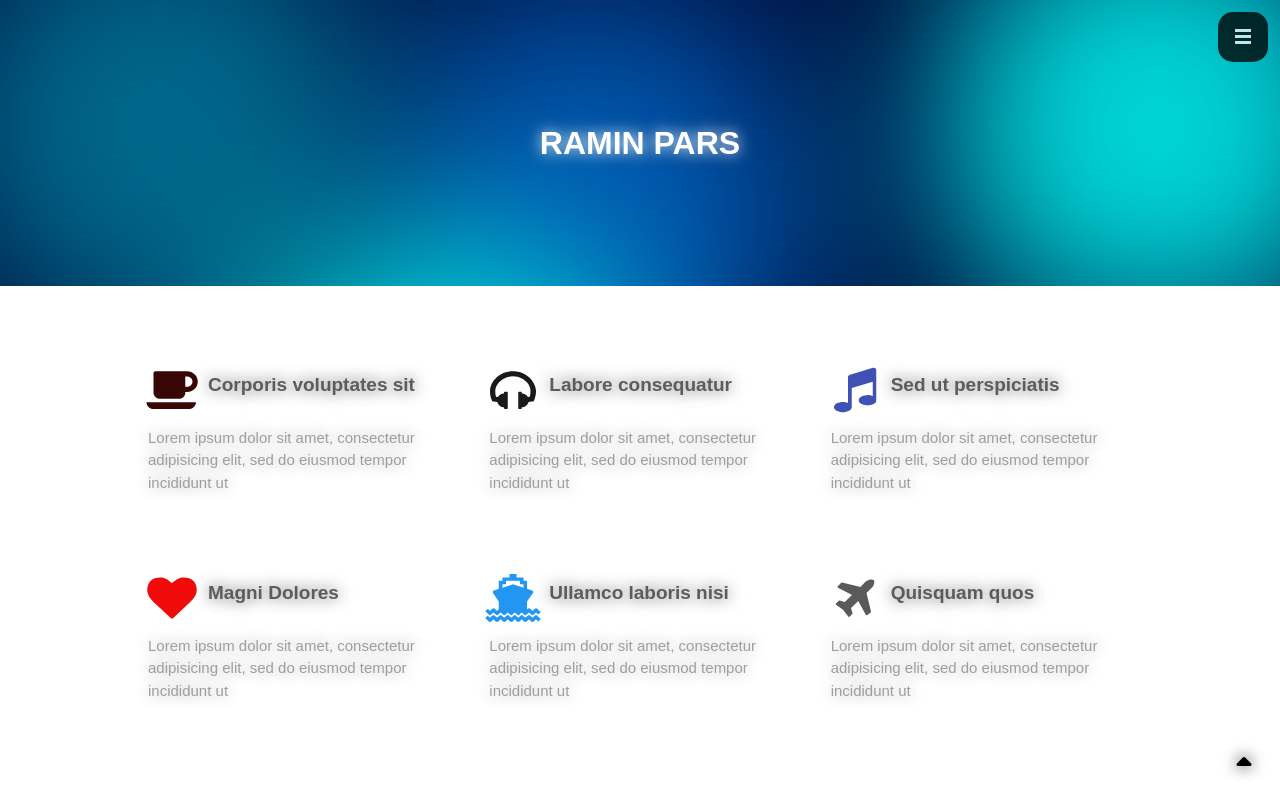
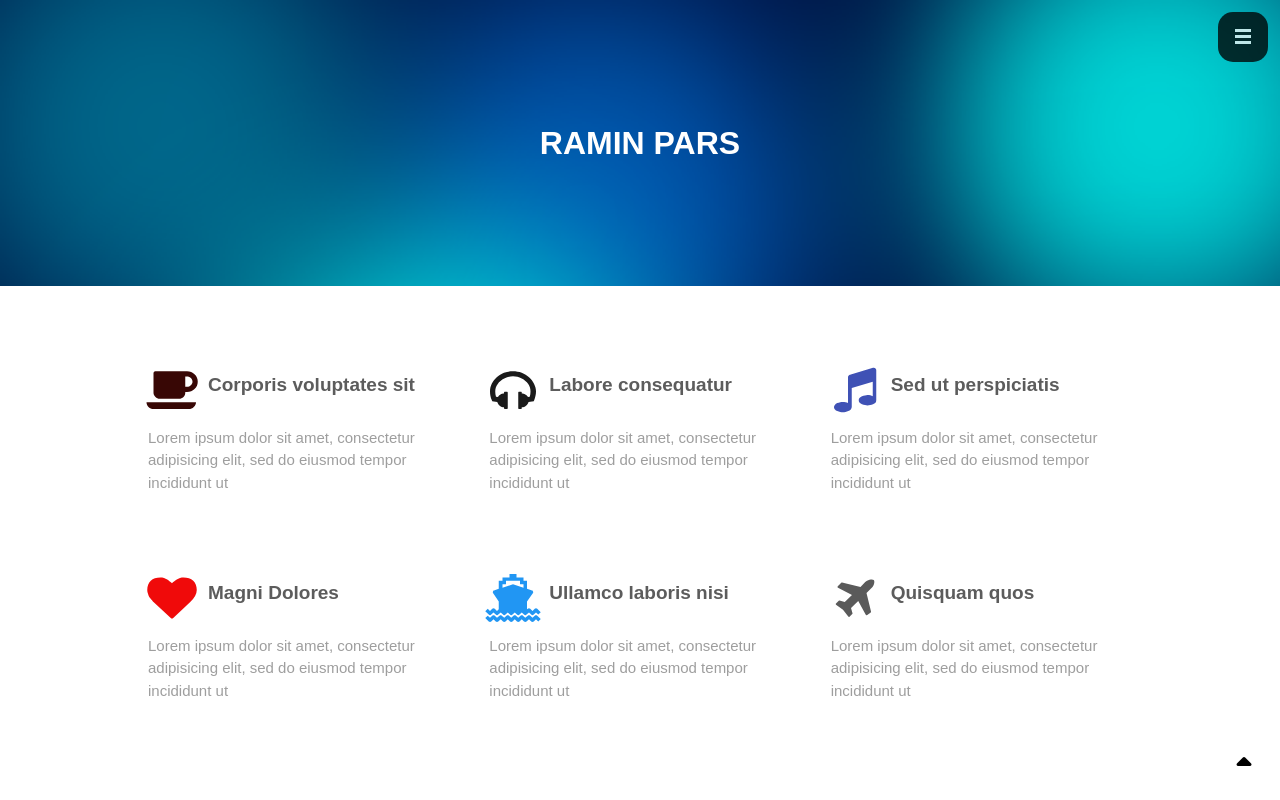
Before and after one commit to raminpars/raminpars.github.io, a plain HTML site: page index.html in a window 1280 px wide. Shown: the top 800 px of the page. Drawn offline with nearby package versions, Linux system fonts and the light colour scheme; files that its build step writes are made by us from their sources.

Commit message:
Update index.html

```diff
--- a/index.html
+++ b/index.html
@@ -222,7 +222,7 @@ $(document).ready(function()
 });
 </script>
 </head>
-<body id="body" class="dark" >
+<body id="body" >
 <div id="wb_welcome">
 <div id="welcome-divider-bottom">
 </div>
```
